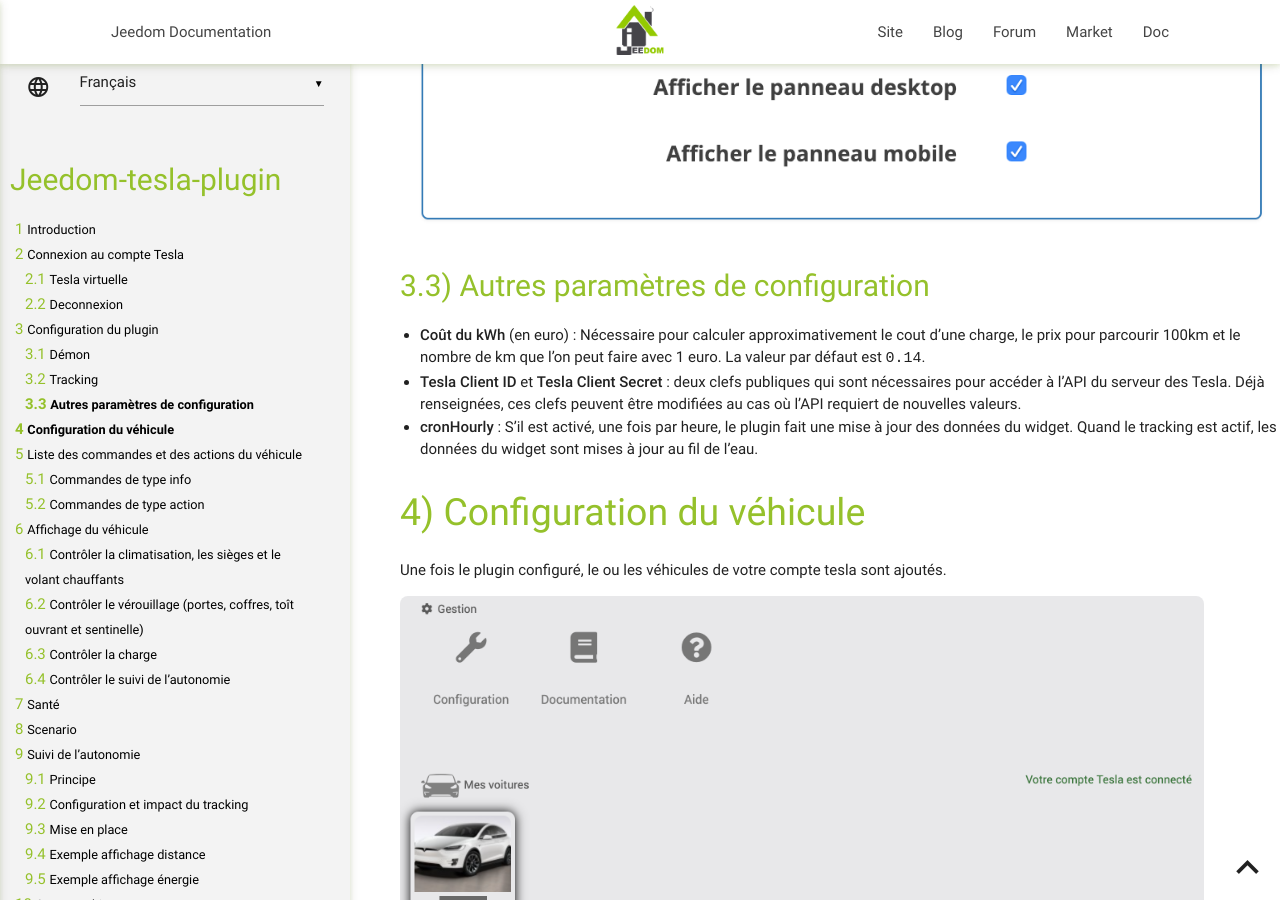
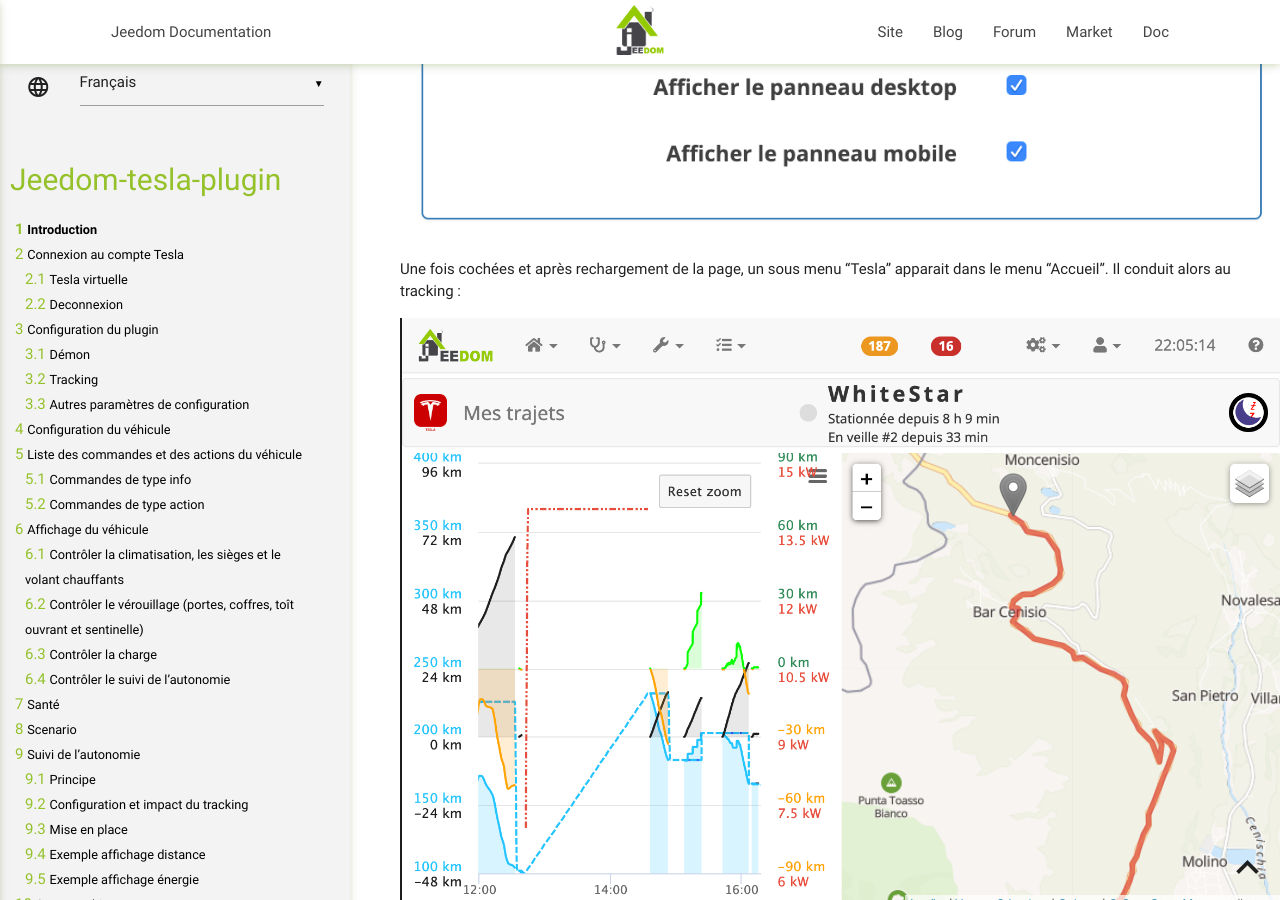
Before and after one commit to vercorsio/jeedom-tesla-plugin, a Jekyll site: the page built from fr_FR/index.md, in a window 1280 px wide and 900 px high, scrolled down 4066 px. Built offline with Jekyll 4.4.1, drawn with Linux system fonts in a browser that asks for light colours; our own code applies the rules of GitHub Pages for plain Markdown files.

Commit message:
Add more details to enable display of tracking

```diff
--- a/fr_FR/index.md
+++ b/fr_FR/index.md
@@ -77,6 +77,10 @@
 Pour accéder aux panneaux de suivi de l'autonomie (également appelé "tracking"), il suffit de cocher `Afficher le panneau desktop` et `Afficher le panneau mobile`:
 
 ![config](../images/configPlugin-4.png)
+
+Une fois cochées et après rechargement de la page, un sous menu "Tesla" apparait dans le menu "Accueil". Il conduit alors au tracking :
+
+![config](../images/tracking-flex-columns.png)
 
 
 
```
